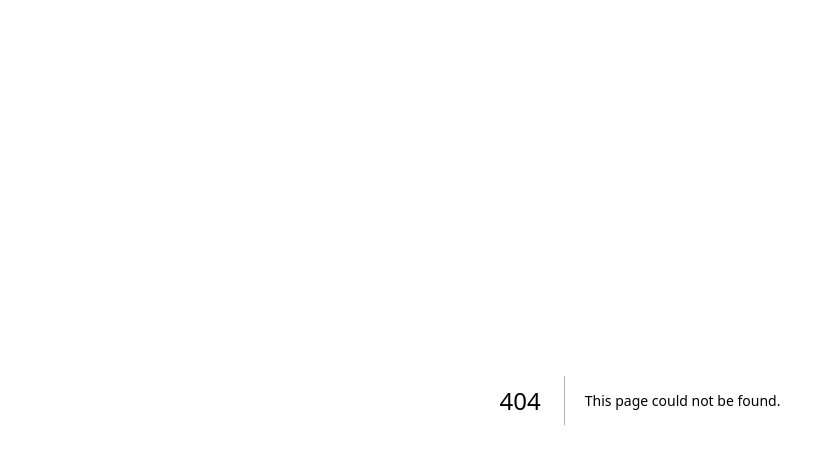
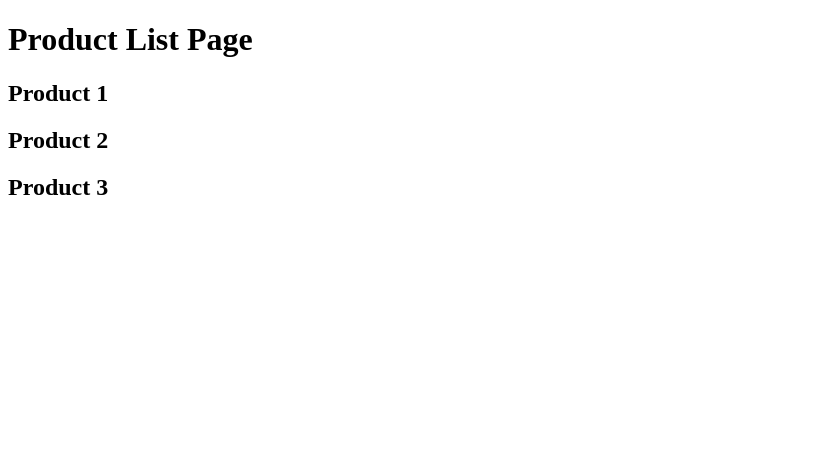
Before and after one commit to Ahmetkcak/next-14-camp, a Next.js app: page /products in a window 1280 px wide. Before the commit this address had no page. Shown: the top 464 px of the page, without its empty margins (0-835 px from the left). Built offline with nearby package versions, Linux system fonts and the light colour scheme.

Commit message:
dynamic routing

```diff
--- /dev/null
+++ b/src/app/products/page.tsx
@@ -0,0 +1,10 @@
+export default function ProductList() {
+    return (
+    <>
+    <h1>Product List Page</h1>
+    <h2>Product 1</h2>
+    <h2>Product 2</h2>
+    <h2>Product 3</h2>
+    </>
+    )
+  }
```
Also changed, not shown: src/app/products/[productId]/page.tsx (added, +7 -0 lines).
